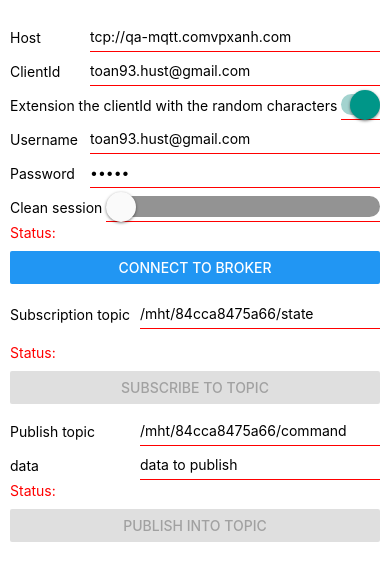
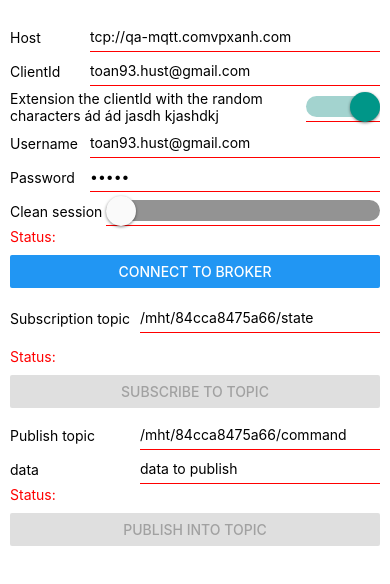
Before and after one commit to mtoan2111/react-native-mqtt-light, a React Native app in the folder example/: screen / in a window 390 px wide. Shown: the top 584 px of the page. Built offline with nearby package versions, Linux system fonts and the light colour scheme.

Commit message:
update style

```diff
--- a/example/src/App.js
+++ b/example/src/App.js
@@ -246,9 +246,11 @@ export default class App extends React.Component {
     render() {
         return (
             <View style={styles.root}>
-                <ScrollView style={{
-                    flex: 1
-                }}>
+                <ScrollView
+                    style={{
+                        flex: 1,
+                    }}
+                >
                     <View style={styles.host}>
                         <Text style={styles.lable}>Host </Text>
                         <TextInput
@@ -268,8 +270,10 @@ export default class App extends React.Component {
                         />
                     </View>
                     <View style={styles.host}>
-                        <Text>
-                            Extension the clientId with the random characters{' '}
+                        <Text style={{
+                            width: '80%'
+                        }}>
+                            Extension the clientId with the random characters ád ád jasdh kjashdkj
                         </Text>
                         <Switch
                             placeholder={'ClientId'}
```
